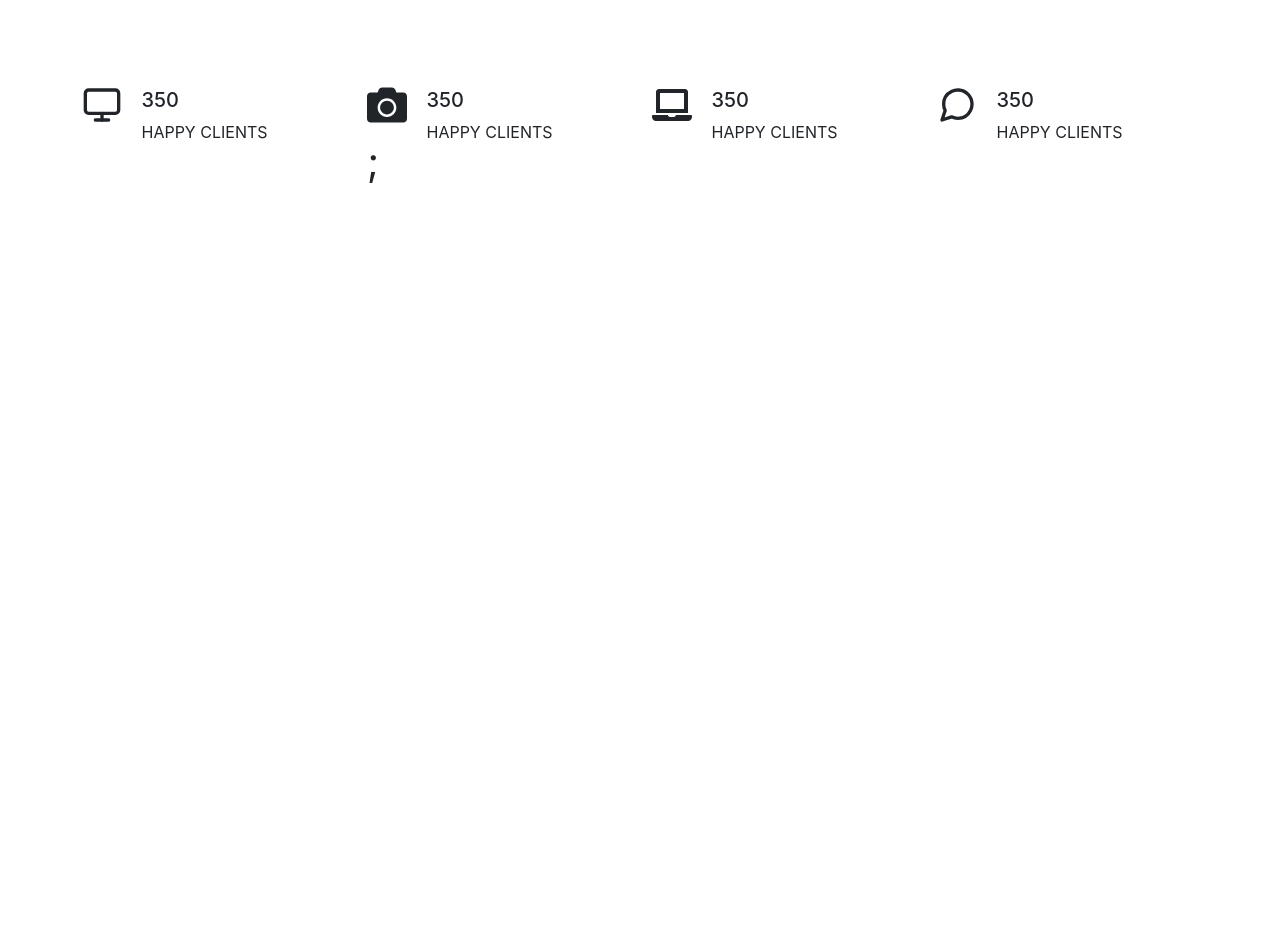
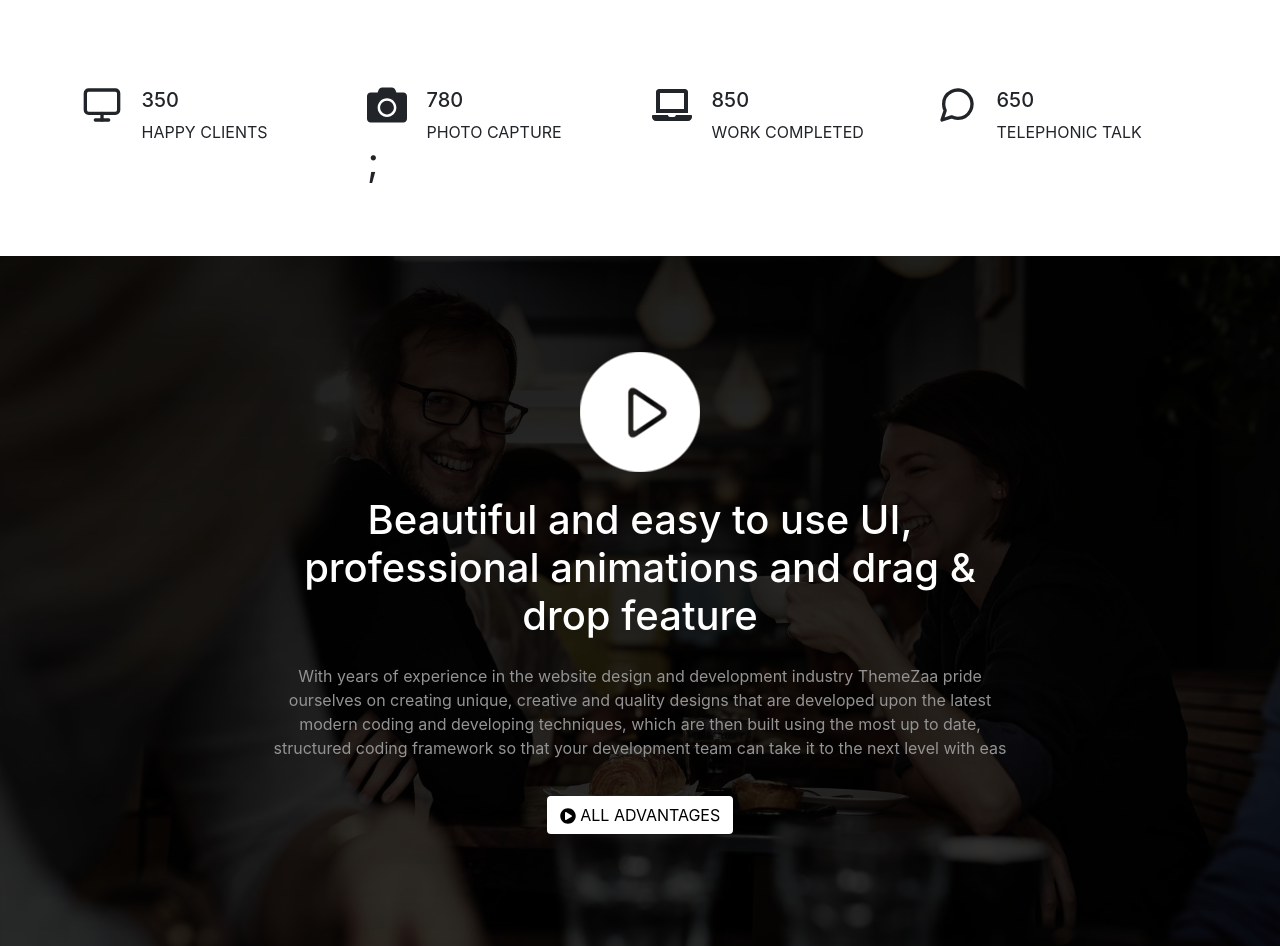
Before and after one commit to rhshuvo44/pofo, a React (Create React App) app: page / in a window 1280 px wide. Shown: the part 6820-7766 px from the top of the page. Before the commit the page ends 7076 px from the top, so only its background shows below. Built offline with nearby package versions, Linux system fonts and the light colour scheme.

Commit message:
video section

```diff
--- a/src/Component/Counter/Counter.js
+++ b/src/Component/Counter/Counter.js
@@ -1,9 +1,8 @@
 import React from "react";
 import CountUp from "react-countup";
-import { FiMonitor,FiMessageCircle } from "react-icons/fi";
-import { FaCamera ,FaLaptop} from "react-icons/fa";
+import { FiMonitor, FiMessageCircle } from "react-icons/fi";
+import { FaCamera, FaLaptop } from "react-icons/fa";
 const Counter = () => {
-
   return (
     <section className="py-5">
       <div className="container">
@@ -28,26 +27,26 @@ const Counter = () => {
             </div>
           </div>
           <div className="col-md-3">
-          <div class=" mb-3">
+            <div class=" mb-3">
               <div class="row g-0">
                 <div class="col-md-2">
                   <div style={{ fontSize: 40 }}>
-                  <FaCamera />;
+                    <FaCamera />;
                   </div>
                 </div>
                 <div class="col-md-10">
                   <div class="card-body">
                     <h5 class="card-title">
-                      <CountUp end={350} />
+                      <CountUp end={780} />
                     </h5>
-                    <p class="card-text">HAPPY CLIENTS</p>
+                    <p class="card-text">PHOTO CAPTURE</p>
                   </div>
                 </div>
               </div>
             </div>
           </div>
           <div className="col-md-3">
-          <div class=" mb-3">
+            <div class=" mb-3">
               <div class="row g-0">
                 <div class="col-md-2">
                   <div style={{ fontSize: 40 }}>
@@ -57,16 +56,16 @@ const Counter = () => {
                 <div class="col-md-10">
                   <div class="card-body">
                     <h5 class="card-title">
-                      <CountUp end={350} />
+                      <CountUp end={850} />
                     </h5>
-                    <p class="card-text">HAPPY CLIENTS</p>
+                    <p class="card-text">WORK COMPLETED</p>
                   </div>
                 </div>
               </div>
             </div>
           </div>
           <div className="col-md-3">
-          <div class=" mb-3">
+            <div class=" mb-3">
               <div class="row g-0">
                 <div class="col-md-2">
                   <div style={{ fontSize: 40 }}>
@@ -76,9 +75,9 @@ const Counter = () => {
                 <div class="col-md-10">
                   <div class="card-body">
                     <h5 class="card-title">
-                      <CountUp end={350} />
+                      <CountUp end={650} />
                     </h5>
-                    <p class="card-text">HAPPY CLIENTS</p>
+                    <p class="card-text">TELEPHONIC TALK</p>
                   </div>
                 </div>
               </div>
--- a/src/Component/Home/Home.js
+++ b/src/Component/Home/Home.js
@@ -8,6 +8,7 @@ import Information from "../Information/Information";
 import Parallax from "../Parallax/Parallax";
 import Service from "../Service/Service";
 import Services from "../Services/Services";
+import Video from "../Video/Video";
 
 const Home = () => {
   return (
@@ -22,6 +23,7 @@ const Home = () => {
       <Development/>
       <Advantage/>
       <Counter/>
+      <Video/>
     </div>
   );
 };
--- /dev/null
+++ b/src/Component/Video/Video.css
@@ -0,0 +1,19 @@
+.video-section{
+    background-image: url('../../images/parallax-bg6.jpg'),
+    linear-gradient(rgba(0, 0, 0, 0.877), rgba(0, 0, 0, 0.795));
+  background-blend-mode: overlay;
+    background-position: center;
+    background-size: cover;
+    background-repeat: no-repeat;
+    background-attachment: fixed;
+}
+.video-section .video-btn {
+    background-color: #fff;
+    color: black;
+    margin-top: 20px;
+  }
+  .video-section .video-btn:hover {
+    background-color: transparent;
+    color: #fff;
+    border: 1px solid #fff;
+  }
--- /dev/null
+++ b/src/Component/Video/Video.js
@@ -0,0 +1,42 @@
+import React from "react";
+import { FaPlayCircle } from "react-icons/fa";
+import "./Video.css";
+import play from "../../images/icon-play-white.png";
+
+const Video = () => {
+  return (
+    <section className="video-section">
+      <div className="container py-5 text-center">
+        <div className="col-md-8 m-auto py-5">
+          <a
+            className=""
+            href="https://www.youtube.com/"
+            target="_blank"
+            rel="noopener noreferrer"
+          >
+            <img className="mb-4" src={play} alt="" />
+          </a>
+          <div className="text-center">
+            <h1 className="text-white mb-4 ">
+              Beautiful and easy to use UI, professional animations and drag &
+              drop feature
+            </h1>
+            <p style={{ color: "#939393" }}>
+              With years of experience in the website design and development
+              industry ThemeZaa pride ourselves on creating unique, creative and
+              quality designs that are developed upon the latest modern coding
+              and developing techniques, which are then built using the most up
+              to date, structured coding framework so that your development team
+              can take it to the next level with eas
+            </p>
+            <button type="button" class="btn video-btn mb-3">
+              <FaPlayCircle /> ALL ADVANTAGES
+            </button>
+          </div>
+        </div>
+      </div>
+    </section>
+  );
+};
+
+export default Video;
```
Also changed, not shown: src/images/icon-play-white.png (added), src/images/parallax-bg6.jpg (added).
